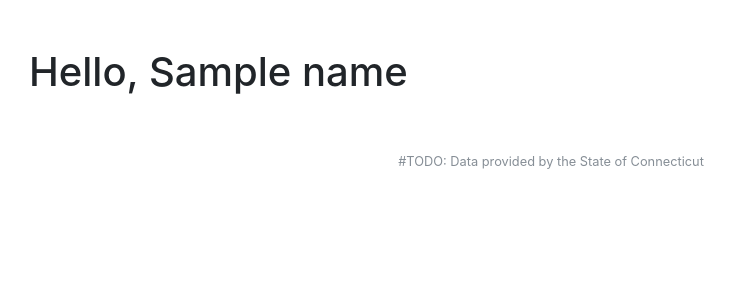
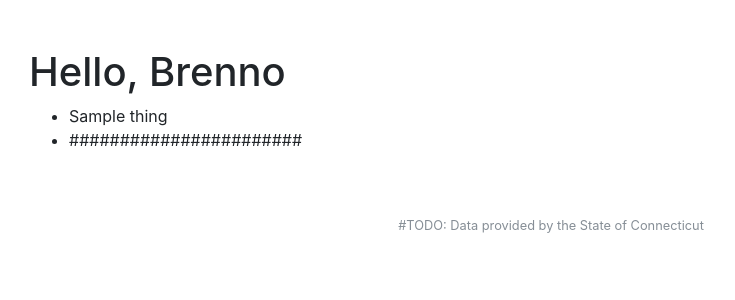
Before and after one commit to Emiton/OpiatePredictionMap, a Flask app: template webapp/templates/machineLearning.html in a window 1280 px wide. Shown: the part 66-366 px from the top of the page, without its empty margins (89-824 px from the left). Run offline with Flask 2, Linux system fonts and the light colour scheme; the template is opened without the code that fills it: most values are stand-ins (such as "Sample title", 1, 10 or a date in 2020); some libraries are stand-ins or nearby versions.

Commit message:
Updated html to show new data

```diff
--- a/webapp/templates/machineLearning.html
+++ b/webapp/templates/machineLearning.html
@@ -5,5 +5,11 @@
 {% endblock %}
 
 {% block main %}
-<h1>Hello, {{name}}</h1>
+<h1>Hello, Brenno</h1>
+<ul>
+    {%for thing in name%}
+    <li>{{thing}}</li>
+    <li>#######################</li>
+    {% endfor %}
+</ul>
 {% endblock %}
```
